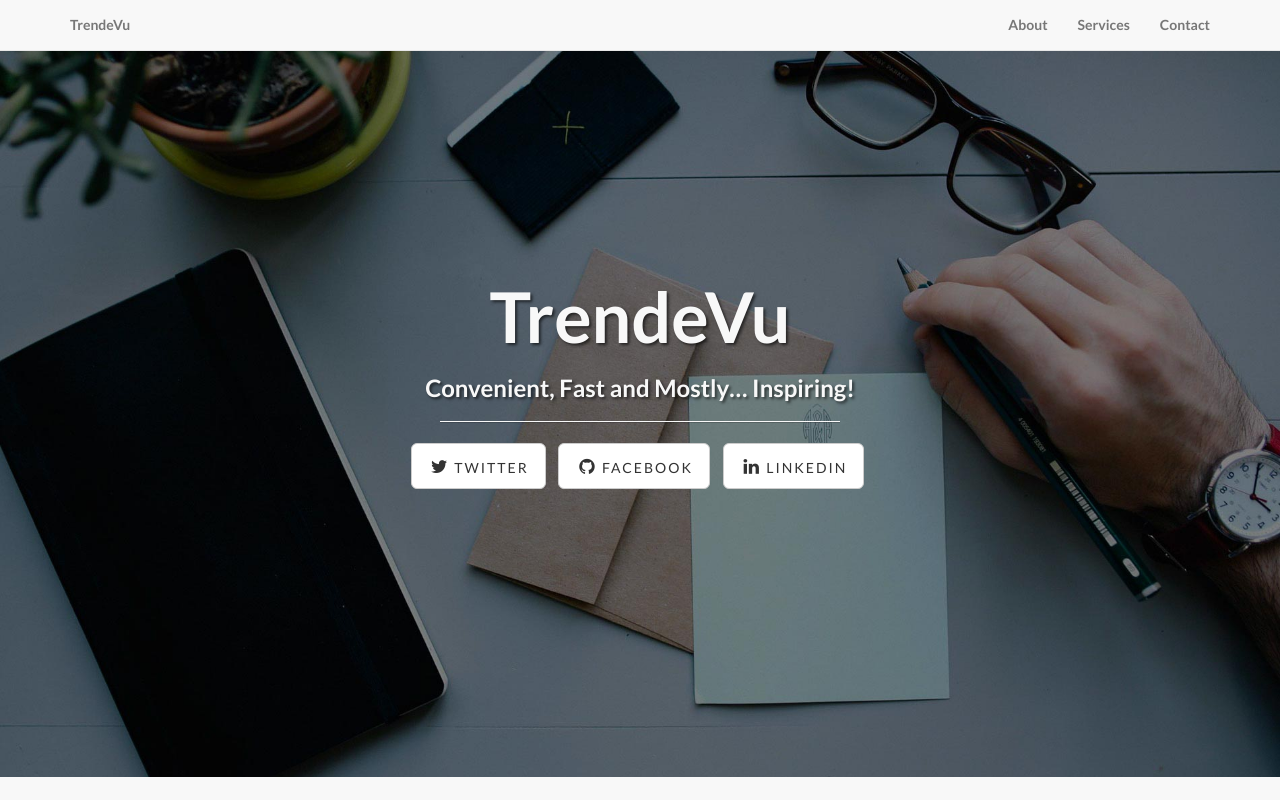
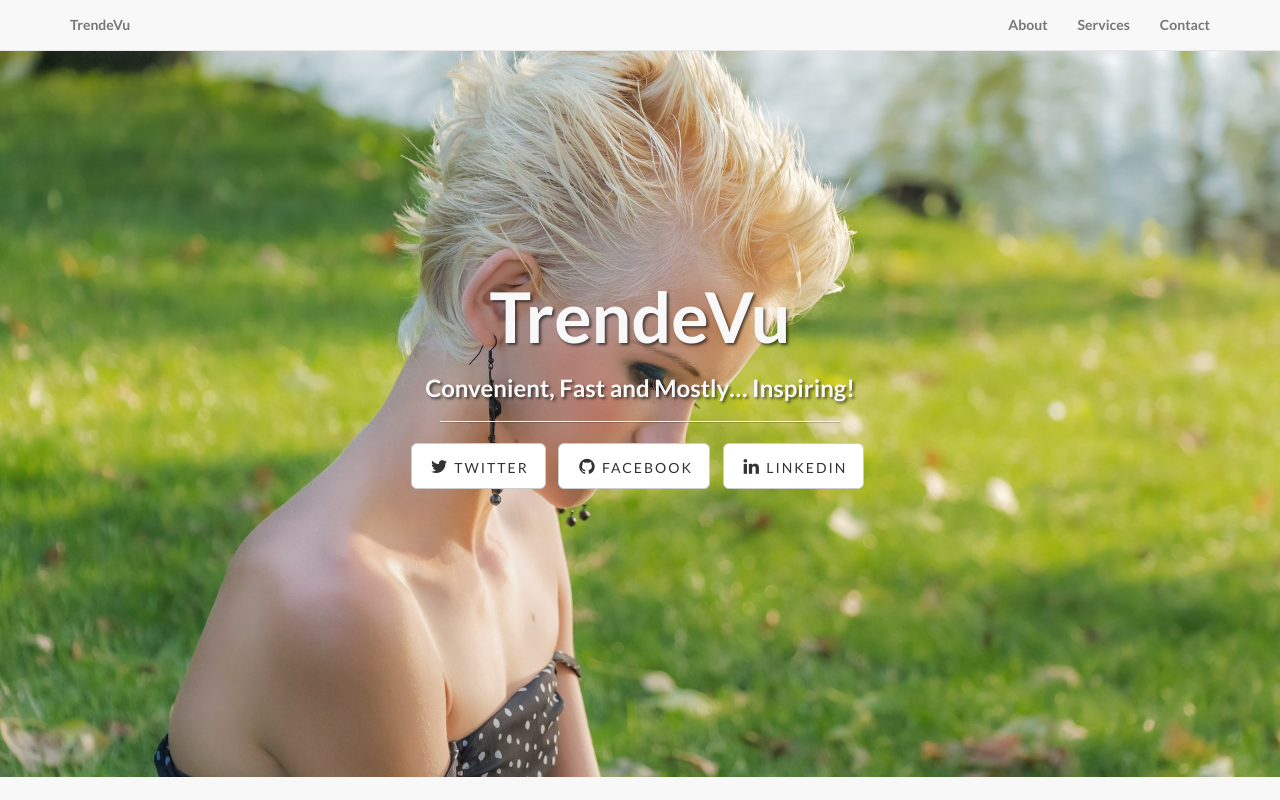
Before and after one commit to Dasmaker/dasmaker.github.io, a plain HTML site: page index.html in a window 1280 px wide. Shown: the top 800 px of the page. Drawn offline with Linux system fonts and the light colour scheme.

Commit message:
image fix
image fix

```diff
--- a/css/landing-page.css
+++ b/css/landing-page.css
@@ -35,7 +35,7 @@ h6 {
     padding-bottom: 50px;
     text-align: center;
     color: #f8f8f8;
-    background: url(../img/intro-bg.jpg) no-repeat center center;
+    background: url(../img/girl.jpg) no-repeat center center;
     background-size: cover;
 }
 
```
Also changed, not shown: img/banner-bg2.jpg (renamed from img/banner-bg.jpg), img/girl.jpg (renamed from img/banner-bg1.jpg).
